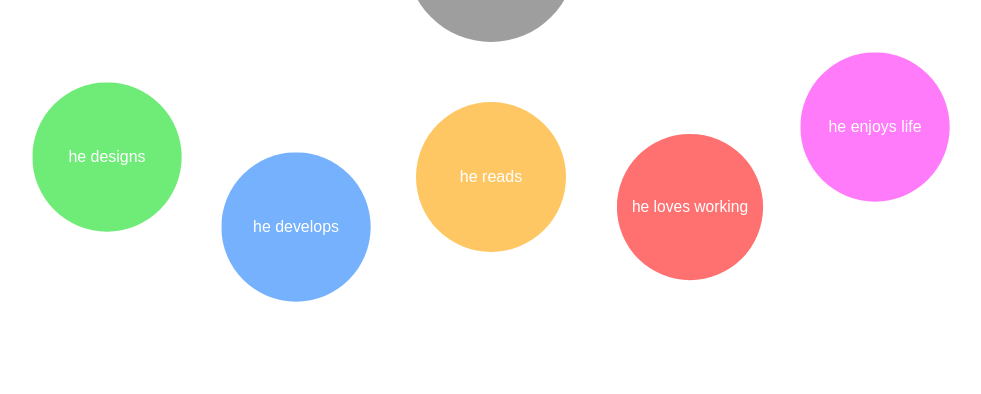
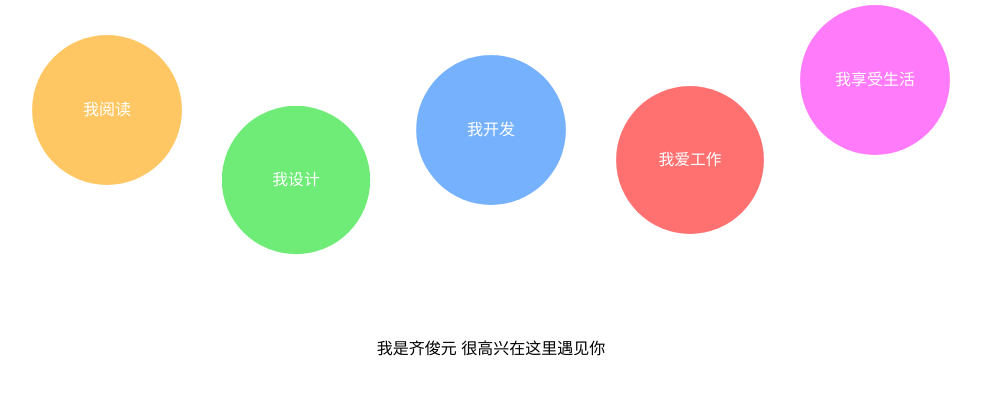
Before and after one commit to conan007ai/conan007ai.github.io, a website: page index.html in a window 1280 px wide. Shown: the part 308-702 px from the top of the page, without its empty margins (149-1130 px from the left). Drawn offline with Linux system fonts and the light colour scheme; grey boxes are pictures that could not be loaded.

Commit message:
added words, make the site chinese

```diff
--- a/Gruntfile.coffee
+++ b/Gruntfile.coffee
@@ -32,6 +32,7 @@ module.exports = (grunt) ->
         createTag: true
         tagName: 'v%VERSION%'
         tagMessage: 'Version %VERSION%'
+        push: false
 
   grunt.loadNpmTasks 'grunt-contrib-coffee'
   grunt.loadNpmTasks 'grunt-contrib-less'
--- a/index.html
+++ b/index.html
@@ -1,6 +1,7 @@
 <html>
 <head>
-  <title>I'm Junyuan</title>
+  <meta http-equiv="Content-Type" content="text/html; charset=utf-8">
+  <title>齐俊元</title>
   <link rel="stylesheet" type="text/css" href="./lib/style.css">
 </head>
 <body>
@@ -8,21 +9,22 @@
     <div class="avatar"></div>
     <ul class="bubbles">
       <li class="bubble-wrapper">
-        <a class="bubble design" href="#">he designs</a>
+        <a class="bubble read" href="http://book.douban.com/people/junyuan/">我阅读</a>
       </li>
       <li class="bubble-wrapper">
-        <a class="bubble develop" href="#">he develops</a>
+        <a class="bubble design" href="#">我设计</a>
       </li>
       <li class="bubble-wrapper">
-        <a class="bubble read" href="#">he reads</a>
+        <a class="bubble develop" href="https://github.com/conan007ai">我开发</a>
       </li>
       <li class="bubble-wrapper">
-        <a class="bubble work" href="#">he loves working</a>
+        <a class="bubble work" href="https://www.teambition.com/me.html?index=0">我爱工作</a>
       </li>
       <li class="bubble-wrapper">
-        <a class="bubble life" href="#">he enjoys life</a>
+        <a class="bubble life" href="#">我享受生活</a>
       </li>
     </ul>
+    <p class="words">我是齐俊元 很高兴在这里遇见你</p>
   </main>
 </body>
 </html>
--- a/src/style.less
+++ b/src/style.less
@@ -18,9 +18,16 @@
   border-radius: 170px;
 }
 
+.words {
+  display: block;
+  margin: 0 auto;
+  width: 500px;
+  text-align: center;
+}
+
 .bubbles {
   padding: 0;
-  margin: 70px auto 0;
+  margin: 70px auto;
   width: 960px;
   height: 200px;
 }
@@ -44,27 +51,27 @@
   line-height: 150px;
   border-radius: 150px;
 
-  -webkit-animation: bounce 2.0s infinite ease-in-out;
-  animation: bounce 2.0s infinite ease-in-out;
+  -webkit-animation: bounce 2048ms infinite ease-in-out;
+  animation: bounce 2048ms infinite ease-in-out;
 
-  &.design {
+  &.read {
     top: -30px;
-    background-color: #6FEC77;
+    background-color: #FFC763;
     -webkit-animation-delay: -200ms;
     animation-delay: -200ms;
   }
 
-  &.develop {
+  &.design {
     left: -3px;
     top: 40px;
-    background-color: #75B1FD;
+    background-color: #6FEC77;
     -webkit-animation-delay: 200ms;
     animation-delay: 200ms;
   }
 
-  &.read {
+  &.develop {
     top: -10px;
-    background-color: #FFC763;
+    background-color: #75B1FD;
   }
 
   &.life {
```
Also changed, not shown: lib/style.css.
